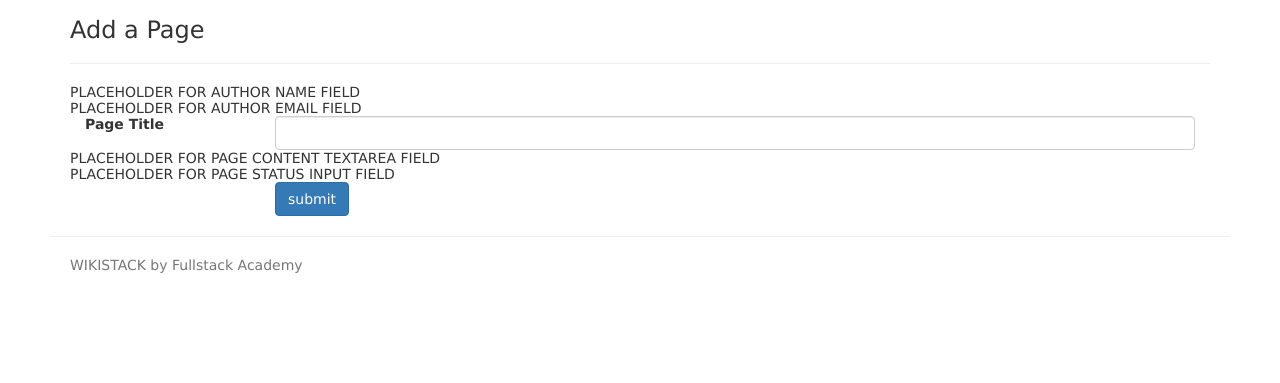
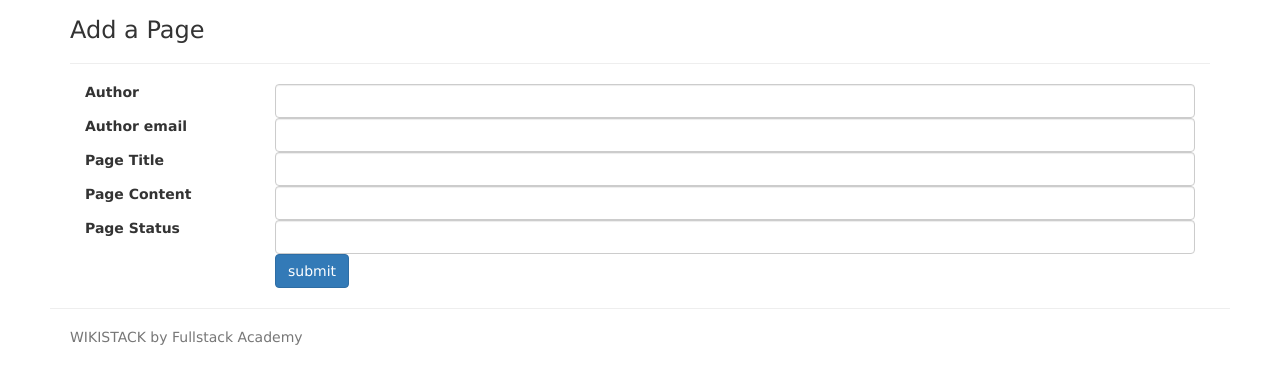
Before and after one commit to Scure21/wikistack, a website: page views/addpage.html in a window 1280 px wide. Shown: the part 53-436 px from the top of the page. Drawn offline with nearby package versions, Linux system fonts and the light colour scheme; files that its build step writes are made by us from their sources.

Commit message:
last commit

```diff
--- a/views/addpage.html
+++ b/views/addpage.html
@@ -5,9 +5,19 @@
   <hr>
   <form method="POST" action="/wiki/">
 
-    <div>PLACEHOLDER FOR AUTHOR NAME FIELD</div>
+    <div>
+      <label for="authorName" class="col-sm-2 control-label">Author</label>
+        <div class="col-sm-10">
+          <input name="authorName" type="text" class="form-control"/>
+      </div>
+    </div>
 
-    <div>PLACEHOLDER FOR AUTHOR EMAIL FIELD</div>
+    <div>
+      <label for="email" class="col-sm-2 control-label">Author email</label>
+        <div class="col-sm-10">
+          <input name="email" type="text" class="form-control"/>
+      </div>
+    </div>
 
     <div class="form-group">
       <label for="title" class="col-sm-2 control-label">Page Title</label>
@@ -16,9 +26,19 @@
       </div>
     </div>
 
-    <div>PLACEHOLDER FOR PAGE CONTENT TEXTAREA FIELD</div>
+    <div>
+      <label for="page-content" class="col-sm-2 control-label">Page Content</label>
+        <div class="col-sm-10">
+          <input name="pageContent" type="text" class="form-control"/>
+      </div>
+    </div>
 
-    <div>PLACEHOLDER FOR PAGE STATUS INPUT FIELD</div>
+    <div>
+      <label for="page-status" class="col-sm-2 control-label">Page Status</label>
+        <div class="col-sm-10">
+          <input name="pageStatus" type="text" class="form-control"/>
+      </div>
+    </div>
 
     <div class="col-sm-offset-2 col-sm-10">
       <button type="submit" class="btn btn-primary">submit</button>
```
Also changed, not shown: app.js (+6 -1 lines), models/index.js (+17 -1 lines), routes/index.js (+26 -0 lines), 1 other file.
